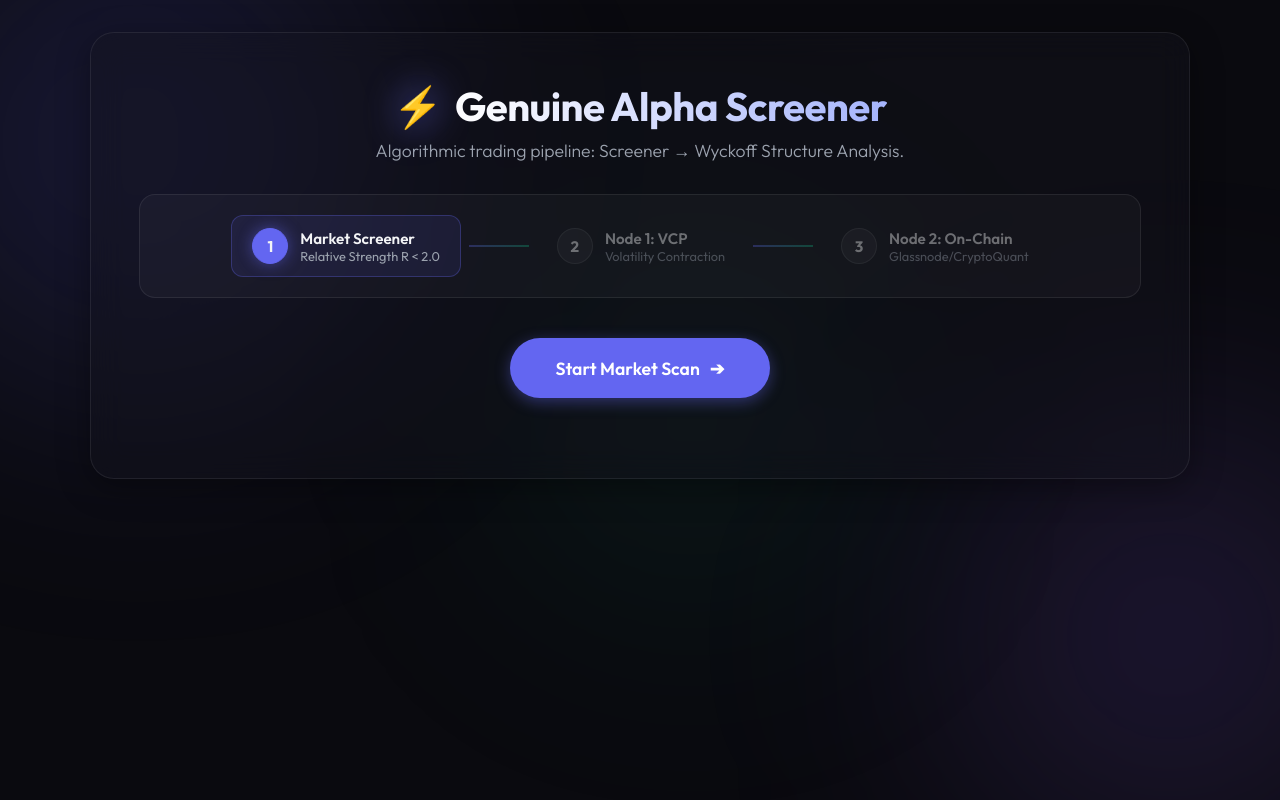
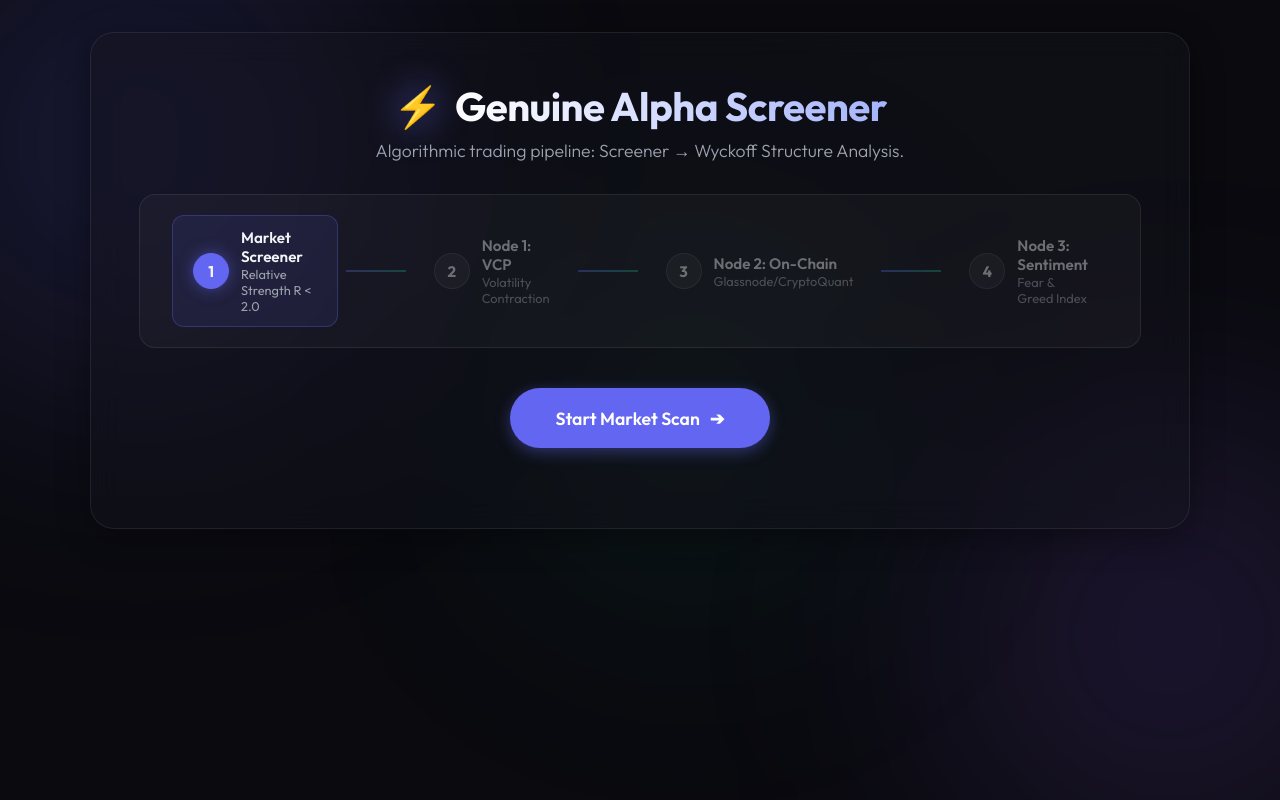
Before and after one commit to heathclif-cyber/coin_genta, a Flask app: page / in a window 1280 px wide. Run offline with Flask 3, Linux system fonts and the light colour scheme; some libraries are stand-ins or nearby versions.

Commit message:
Implement Node 3 Sentiment integration and global validation rules

```diff
--- a/app.py
+++ b/app.py
@@ -2,6 +2,7 @@ from flask import Flask, render_template, jsonify, request
 from screener import run_scanner
 from node1_wyckoff import main_node1
 from node2_onchain import main_node2
+from node3_sentiment import main_node3
 import pandas as pd
 
 app = Flask(__name__)
@@ -90,5 +91,37 @@ def onchain_endpoint():
             'message': str(e)
         }), 500
 
+@app.route('/api/sentiment', methods=['POST'])
+def sentiment_endpoint():
+    """API endpoint to run Node 3 Sentiment analysis on On-Chain validated coins."""
+    try:
+        body = request.get_json()
+        passed_onchain_coins = body.get('coins', [])
+
+        if not passed_onchain_coins:
+            return jsonify({
+                'status': 'error',
+                'message': 'No On-Chain validated coins provided.'
+            }), 400
+
+        result_df = main_node3(passed_onchain_coins)
+
+        if result_df is not None and not result_df.empty:
+            result_df = result_df.where(pd.notnull(result_df), None)
+            return jsonify({
+                'status': 'success',
+                'data': result_df.to_dict(orient='records')
+            })
+        else:
+            return jsonify({
+                'status': 'success',
+                'data': []
+            })
+    except Exception as e:
+        return jsonify({
+            'status': 'error',
+            'message': str(e)
+        }), 500
+
 if __name__ == '__main__':
     app.run(debug=True, port=5000)
--- a/static/script.js
+++ b/static/script.js
@@ -18,15 +18,17 @@ document.addEventListener('DOMContentLoaded', () => {
     const step1 = document.getElementById('step-1-indicator');
     const step2 = document.getElementById('step-2-indicator');
     const step3 = document.getElementById('step-3-indicator');
+    const step4 = document.getElementById('step-4-indicator');
 
     // PDF elements
     const pdfBtn = document.getElementById('pdf-btn');
-    const pdfFinalBtn = document.getElementById('pdf-final-btn');
+    const pdfSentimentBtn = document.getElementById('pdf-sentiment-btn');
 
     // Store screener data for passing to Wyckoff
     let screenerData = [];
     let wyckoffPassedData = []; // Store passed data for PDF
-    let onchainPassedData = []; // Store passed data for Final PDF
+    let onchainPassedData = []; // Store passed data for next step
+    let sentimentPassedData = []; // Store passed data for Final PDF
 
     // ============================
     // Step 1: Market Screener
@@ -216,8 +218,6 @@ document.addEventListener('DOMContentLoaded', () => {
             onchainResults.classList.add('hidden');
             onchainError.classList.add('hidden');
             onchainTableBody.innerHTML = '';
-            if (pdfFinalBtn) pdfFinalBtn.classList.add('hidden');
-            onchainPassedData = [];
 
             // Activate Step 3 indicator
             if (step3) {
@@ -241,7 +241,6 @@ document.addEventListener('DOMContentLoaded', () => {
                         onchainStats.innerText = 'No coins passed On-Chain validation';
                     } else {
                         onchainPassedData = data;
-                        if (pdfFinalBtn) pdfFinalBtn.classList.remove('hidden');
                     }
 
                     data.forEach(coin => {
@@ -287,19 +286,112 @@ document.addEventListener('DOMContentLoaded', () => {
         });
     }
 
+    // ============================
+    // Step 4: Sentiment Analysis
+    // ============================
+    const sentimentBtn = document.getElementById('sentiment-btn');
+    const sentimentLoader = document.getElementById('sentiment-loader');
+    const sentimentResults = document.getElementById('sentiment-results');
+    const sentimentError = document.getElementById('sentiment-error');
+    const sentimentErrorText = document.getElementById('sentiment-error-text');
+    const sentimentTableBody = document.getElementById('sentiment-table-body');
+    const sentimentStats = document.getElementById('sentiment-stats');
+
+    if (sentimentBtn) {
+        sentimentBtn.addEventListener('click', async () => {
+            if (onchainPassedData.length === 0) return;
+
+            sentimentBtn.disabled = true;
+            sentimentBtn.innerHTML = '<span class="btn-text">Analyzing...</span>';
+            sentimentLoader.classList.remove('hidden');
+            sentimentResults.classList.add('hidden');
+            sentimentError.classList.add('hidden');
+            sentimentTableBody.innerHTML = '';
+            if (pdfSentimentBtn) pdfSentimentBtn.classList.add('hidden');
+            sentimentPassedData = [];
+
+            // Activate Step 4 indicator
+            if (step4) {
+                step4.classList.add('active');
+                step4.classList.remove('completed');
+            }
+
+            try {
+                const response = await fetch('/api/sentiment', {
+                    method: 'POST',
+                    headers: { 'Content-Type': 'application/json' },
+                    body: JSON.stringify({ coins: onchainPassedData })
+                });
+                const result = await response.json();
+
+                if (result.status === 'success') {
+                    const data = result.data;
+                    sentimentStats.innerText = `${data.length} coins passed validation`;
+
+                    if (data.length === 0) {
+                        sentimentStats.innerText = 'No coins passed Sentiment validation (Market not in Extreme Fear)';
+                    } else {
+                        sentimentPassedData = data;
+                        if (pdfSentimentBtn) pdfSentimentBtn.classList.remove('hidden');
+                    }
+
+                    data.forEach(coin => {
+                        const row = document.createElement('tr');
+                        const cleanSymbol = coin.Symbol.includes('/') ? coin.Symbol.split('/')[0] : coin.Symbol;
+
+                        row.innerHTML = `
+                            <td class="symbol-cell">
+                                <img src="https://assets.coincap.io/assets/icons/${cleanSymbol.toLowerCase()}@2x.png" onerror="this.src='https://ui-avatars.com/api/?name=${cleanSymbol}&background=random&color=fff&rounded=true'" alt="${cleanSymbol}" width="28" height="28" style="borderRadius:50%">
+                                ${cleanSymbol}
+                            </td>
+                            <td class="number-cell">${coin['Overall On-Chain Validation']}</td>
+                            <td class="number-cell" style="font-weight: 700; color: #ef4444;">${coin['Sentiment Score']}</td>
+                            <td class="number-cell">${coin['Sentiment Status']}</td>
+                            <td><span class="status-badge" style="background: rgba(245, 158, 11, 0.2); color: #fbbf24; border: 1px solid rgba(245, 158, 11, 0.3);">🏆 Ultimate Final</span></td>
+                        `;
+                        sentimentTableBody.appendChild(row);
+                    });
+
+                    // Mark Step 4 as completed
+                    if (step4) {
+                        step4.classList.remove('active');
+                        step4.classList.add('completed');
+                    }
+
+                    sentimentResults.classList.remove('hidden');
+                } else {
+                    throw new Error(result.message || "Sentiment analysis failed.");
+                }
+            } catch (error) {
+                console.error(error);
+                sentimentErrorText.innerText = "Error: " + error.message;
+                sentimentError.classList.remove('hidden');
+            } finally {
+                sentimentBtn.disabled = false;
+                sentimentBtn.innerHTML = '<span class="btn-text">Run Sentiment & Divergence Audit</span><span class="btn-icon">👁️</span>';
+                sentimentLoader.classList.add('hidden');
+
+                if (!sentimentResults.classList.contains('hidden')) {
+                    sentimentResults.scrollIntoView({ behavior: 'smooth', block: 'start' });
+                }
+            }
+        });
+    }
+
 
     // ============================
-    // PDF Generation Logic
+    // PDF Generation Logic (Node 3 Final Report)
     // ============================
-    pdfBtn.addEventListener('click', () => {
-        if (wyckoffPassedData.length === 0) return;
+    if (pdfSentimentBtn) {
+        pdfSentimentBtn.addEventListener('click', () => {
+            if (sentimentPassedData.length === 0) return;
 
             const doc = new window.jspdf.jsPDF();
 
             // Header
             doc.setFont("helvetica", "bold");
             doc.setFontSize(18);
-        doc.text("NODE 1: VCP INSTITUTIONAL REPORT", 14, 22);
+            doc.text("GENUINE ALPHA INSTITUTIONAL REPORT", 14, 22);
 
             // Sub-header (Date)
             const today = new Date().toLocaleDateString('en-US', { year: 'numeric', month: 'long', day: 'numeric' });
@@ -307,23 +399,30 @@ document.addEventListener('DOMContentLoaded', () => {
             doc.setFont("helvetica", "normal");
             doc.text(`Printed on: ${today}`, 14, 30);
 
-        // Context Info
-        const firstCoin = wyckoffPassedData[0];
-        doc.text(`Analysis Timeframe: ${firstCoin['Start Date']} to ${firstCoin['End Date']} (500 Candle 4H)`, 14, 38);
+            // Context Info - Extract Global Sentiment from the first passed coin
+            const firstCoin = sentimentPassedData[0];
+            const globalSentimentScore = firstCoin['Sentiment Score'];
+            const globalSentimentStatus = firstCoin['Sentiment Status'];
+
+            doc.setFont("helvetica", "bold");
+            doc.text(`GLOBAL MARKET SENTIMENT: ${globalSentimentScore}/100 [ ${globalSentimentStatus} ]`, 14, 38);
+
+            doc.setFont("helvetica", "normal");
+            doc.text(`VCP Timeframe: ${firstCoin['Start Date']} to ${firstCoin['End Date']}`, 14, 46);
 
             // Prepare data for table
-        const tableColumn = ["Symbol", "Timeframe", "Vol Dry-Up (%)", "ATR Shrink (%)", "Price Range (%)", "VPA Signal", "Status"];
+            const tableColumn = ["Symbol", "VPA Signal", "Netflow Status", "Wallet Age", "SSR Index", "Sentiment", "Final Valid"];
             const tableRows = [];
 
-        wyckoffPassedData.forEach(coin => {
+            sentimentPassedData.forEach(coin => {
                 const coinData = [
                     coin.Symbol,
-                `${coin['Start Date']} to ${coin['End Date']}`,
-                `${parseFloat(coin['Volume Dry-Up (%)']).toFixed(2)}%`,
-                `${parseFloat(coin['ATR Shrinkage (%)']).toFixed(2)}%`,
-                `${parseFloat(coin['Price Range (%)']).toFixed(2)}%`,
-                coin['VPA Signal'],
-                "Passed"
+                    coin['VPA Signal'] || '-',
+                    coin['Netflow Status'] || '-',
+                    coin['Wallet Age Ratio'] || '-',
+                    coin['SSR Status'] || '-',
+                    coin['Sentiment Status'] || '-',
+                    "💎 PASSED"
                 ];
                 tableRows.push(coinData);
             });
@@ -332,14 +431,15 @@ document.addEventListener('DOMContentLoaded', () => {
             doc.autoTable({
                 head: [tableColumn],
                 body: tableRows,
-            startY: 45,
-            styles: { fontSize: 10, cellPadding: 3 },
-            headStyles: { fillColor: [99, 102, 241], textColor: [255, 255, 255] },
-            alternateRowStyles: { fillColor: [240, 240, 245] },
-            margin: { top: 45 }
+                startY: 55,
+                styles: { fontSize: 8, cellPadding: 3 },
+                headStyles: { fillColor: [245, 158, 11], textColor: [255, 255, 255] }, // Amber/Orange institutional theme
+                alternateRowStyles: { fillColor: [250, 245, 235] },
+                margin: { top: 55 }
             });
 
             // Save PDF
-        doc.save("Node1_VCP_Report.pdf");
+            doc.save("Genuine_Alpha_Ultimate_Report.pdf");
         });
+    }
 });
--- a/templates/index.html
+++ b/templates/index.html
@@ -48,6 +48,14 @@
                 <div class="step-info">
                     <span class="step-title">Node 2: On-Chain</span>
                     <span class="step-desc">Glassnode/CryptoQuant</span>
+                </div>
+            </div>
+            <div class="step-connector"></div>
+            <div class="step" id="step-4-indicator">
+                <div class="step-number">4</div>
+                <div class="step-info">
+                    <span class="step-title">Node 3: Sentiment</span>
+                    <span class="step-desc">Fear & Greed Index</span>
                 </div>
             </div>
         </div>
@@ -211,7 +219,59 @@
                             <th title="Konfirmasi final kelolosan rantai On-Chain.">Overall On-Chain Validation</th>
                         </tr>
                     </thead>
-                    <tbody id="onchain-table-body">
+                    </tbody>
+                </table>
+            </div>
+
+            <!-- Step 4: Sentiment Analysis Button (appears after On-Chain) -->
+            <section class="controls sentiment-controls" style="margin-top: 2rem;">
+                <button id="sentiment-btn" class="glow-on-hover sentiment-btn"
+                    style="background: linear-gradient(45deg, #f59e0b, #ef4444);">
+                    <span class="btn-text">Run Sentiment & Divergence Audit</span>
+                    <span class="btn-icon">👁️</span>
+                </button>
+            </section>
+        </div>
+
+        <!-- Step 4 Loader -->
+        <div id="sentiment-loader" class="loader-container hidden">
+            <div class="spinner" style="border-top-color: #ef4444;"></div>
+            <p>Auditing Global Market Sentiment...</p>
+            <p class="small-text">Filtering via Alternative.me Fear & Greed Index (Must be &lt;= 24).</p>
+        </div>
+
+        <!-- Step 4 Error -->
+        <div id="sentiment-error" class="error-container hidden">
+            <p id="sentiment-error-text">An error occurred during Sentiment analysis.</p>
+        </div>
+
+        <!-- Step 4 Results Table -->
+        <div id="sentiment-results" class="results-container hidden">
+            <div class="table-header">
+                <h2>Node 3: Sentiment & Divergence Audit <span class="badge"
+                        style="background: rgba(245, 158, 11, 0.2); color: #fbbf24; border-color: rgba(245, 158, 11, 0.3);">🏆
+                        Ultimate Final</span></h2>
+                <div class="header-actions" style="display: flex; gap: 15px; align-items: center;">
+                    <div class="stats" id="sentiment-stats">Found 0 coins</div>
+                    <button id="pdf-sentiment-btn" class="glow-on-hover hidden"
+                        style="width: auto; height: 36px; padding: 0 15px; font-size: 0.9rem; background: #6366f1; border-radius: 8px;">
+                        <span class="btn-text">Download Final Institutional PDF</span>
+                    </button>
+                </div>
+            </div>
+            <div class="table-wrapper">
+                <table id="sentiment-table">
+                    <thead>
+                        <tr>
+                            <th title="Simboy koin kripto">Symbol</th>
+                            <th title="Konfirmasi final kelolosan rantai On-Chain Node 2.">Node 2 Validation</th>
+                            <th title="Mengukur emosi agregat. Ideal 0-24 (Extreme Fear) untuk entri institusional.">
+                                Sentiment Score</th>
+                            <th title="Status validasi sentimen makro.">Sentiment Status</th>
+                            <th title="Keputusan akhir pipeline.">Node 3 Validation</th>
+                        </tr>
+                    </thead>
+                    <tbody id="sentiment-table-body">
                     </tbody>
                 </table>
             </div>
```
Also changed, not shown: node3_sentiment.py (added, +93 -0 lines). Lines whose indentation alone changed are shown as unchanged.
